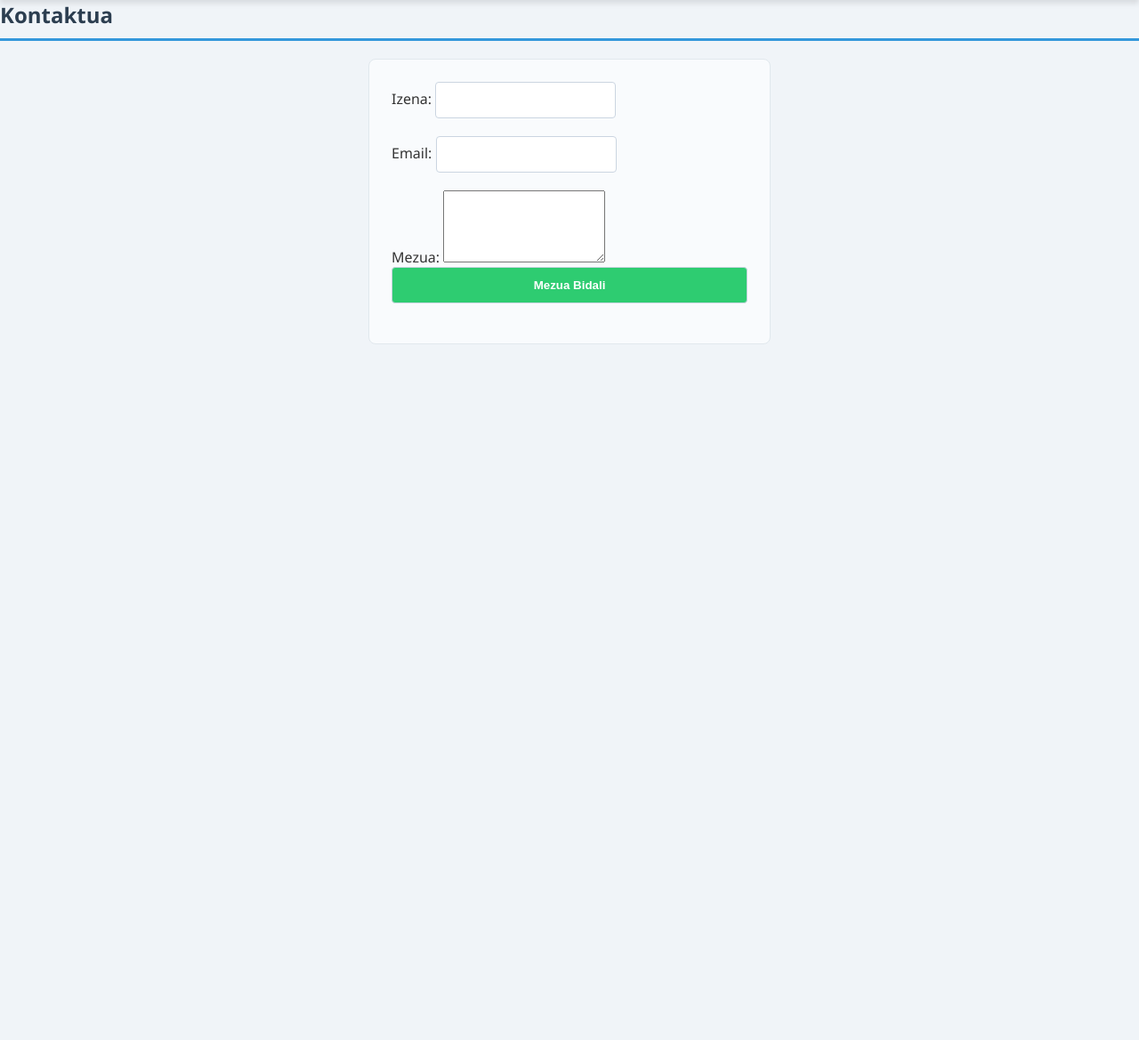
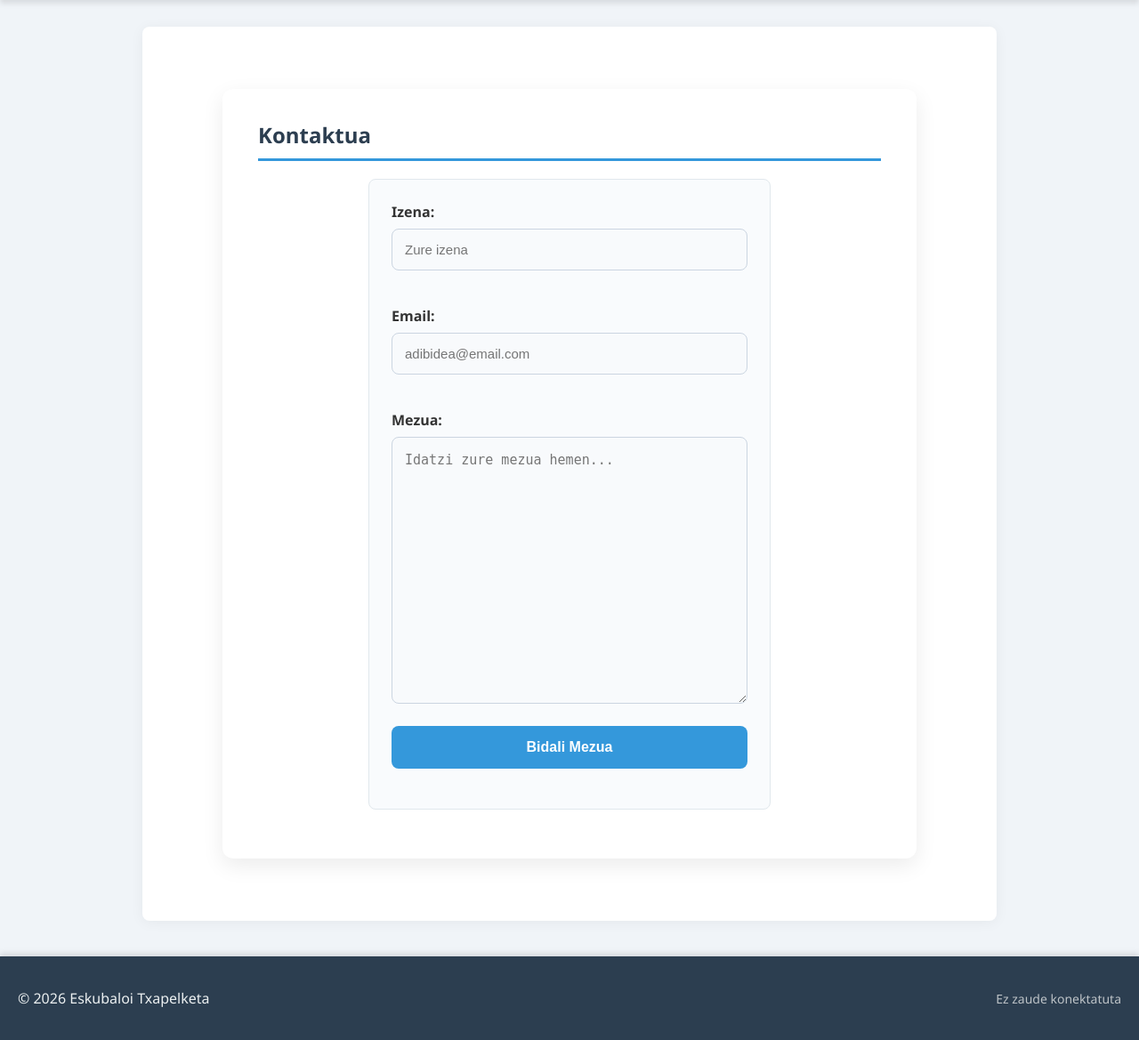
Before and after one commit to maiteuu/T5E3ML, a PHP site: page /kontaktua.php in a window 1280 px wide. Shown: the part 175-1344 px from the top of the page at 89% size. Before the commit the page ends 562 px from the top, so only its background shows below. Run offline with PHP 8.4, Linux system fonts and the light colour scheme.

Commit message:
WEB FUNTZIONALA BAINA EZ DEFINITIBOA.
    ________
   /_______/\
   \ \    / /
 ___\ \__/_/___
/____\ \______/\
\ \   \/ /   / /
 \ \  / /\  / /
  \ \/ /\ \/ /
   \_\/  \_\/

```diff
--- a/Erronka WEB/ErronkaBerriaWEB/css/CSS.css
+++ b/Erronka WEB/ErronkaBerriaWEB/css/CSS.css
@@ -228,3 +228,145 @@ button {
 .carousel-btn.next {
     right: 10px;
 }
+
+
+/* =========================================
+   KONTAKTUA / FORMULARIO DE CONTACTO
+========================================= */
+
+.contacto-section {
+    max-width: 700px;
+    /* Un poco más ancho para el texto */
+    margin: 40px auto;
+    background-color: #ffffff;
+    padding: 35px 40px;
+    border-radius: 12px;
+    box-shadow: 0 8px 25px rgba(0, 0, 0, 0.08);
+}
+
+.form-group {
+    margin-bottom: 20px;
+}
+
+.form-group label {
+    display: block;
+    margin-bottom: 8px;
+    font-weight: 600;
+}
+
+.form-input,
+.form-textarea {
+    width: 100%;
+    padding: 14px;
+    border: 1px solid #cbd5e1;
+    border-radius: 8px;
+    box-sizing: border-box;
+    font-size: 15px;
+    background-color: #f8fafc;
+}
+
+.form-textarea {
+    resize: vertical;
+    min-height: 300px;
+    /* AQUÍ: Aumentado de 120px a 300px */
+    line-height: 1.5;
+}
+
+.form-input:focus,
+.form-textarea:focus {
+    outline: none;
+    border-color: #3498db;
+    background-color: #ffffff;
+    box-shadow: 0 0 0 3px rgba(52, 152, 219, 0.2);
+}
+
+.form-btn {
+    width: 100%;
+    background-color: #3498db;
+    color: white;
+    padding: 15px;
+    border: none;
+    border-radius: 8px;
+    font-size: 16px;
+    font-weight: bold;
+    cursor: pointer;
+    transition: background 0.3s;
+}
+
+.form-btn:hover {
+    background-color: #2980b9;
+}
+
+.mensaje-exito {
+    background-color: #d4edda;
+    color: #155724;
+    padding: 15px;
+    border-radius: 8px;
+    text-align: center;
+    margin-bottom: 25px;
+}
+
+
+/* =========================================
+                    FOOTER
+========================================= */
+
+footer {
+    background-color: #2c3e50;
+    color: #ecf0f1;
+    padding: 20px;
+    margin-top: 40px;
+    box-shadow: 0 -4px 6px rgba(0, 0, 0, 0.1);
+}
+
+.footer-edukia {
+    display: flex;
+    justify-content: space-between;
+    align-items: center;
+}
+
+.footer-erabiltzailea p {
+    margin: 0;
+    font-size: 14px;
+    color: #bdc3c7;
+}
+
+
+/* Botón oculto por defecto */
+
+.gorantz-botoia {
+    position: fixed;
+    bottom: 20px;
+    right: 20px;
+    background-color: #ffffff;
+    padding: 10px;
+    border-radius: 50%;
+    box-shadow: 0 4px 10px rgba(0, 0, 0, 0.2);
+    opacity: 0;
+    visibility: hidden;
+    transition: all 0.3s ease;
+}
+
+
+/* Cuando aparece */
+
+.gorantz-botoia.visible {
+    opacity: 1;
+    visibility: visible;
+}
+
+.gorantz-botoia:hover {
+    background-color: #2980b9;
+    transform: scale(1.1);
+}
+
+.gorantz-botoia img {
+    width: 25px;
+    height: 25px;
+    display: block;
+    transition: 0.33s ease;
+}
+
+.gorantz-botoia:hover img {
+    transform: scaleX(-1);
+}
--- /dev/null
+++ b/Erronka WEB/ErronkaBerriaWEB/footer.php
@@ -0,0 +1,47 @@
+<footer>
+    <div class="footer-edukia">
+
+        <p>&copy; <?php echo date("Y"); ?> Eskubaloi Txapelketa</p>
+
+        <div class="footer-ekintzak">
+            <!-- Botón volver arriba -->
+            <a href="#top" class="gorantz-botoia">
+                <img src="Irudiak/Footer/Flechita.png" alt="Gora joan">
+            </a>
+        </div>
+
+        <div class="footer-erabiltzailea">
+            <?php
+            if (isset($_SESSION['erabiltzailea'])) {
+                echo "<p>👤 " . $_SESSION['erabiltzailea'] . "</p>";
+            } else {
+                echo "<p>Ez zaude konektatuta</p>";
+            }
+            ?>
+        </div>
+
+    </div>
+</footer>
+
+<!-- JavaScript -->
+<script>
+document.addEventListener("DOMContentLoaded", function () {
+    const header = document.getElementById("goiburua");
+    const boton = document.querySelector(".gorantz-botoia");
+
+    const observer = new IntersectionObserver(
+        function (entries) {
+            entries.forEach(entry => {
+                if (entry.isIntersecting) {
+                    boton.classList.remove("visible");
+                } else {
+                    boton.classList.add("visible");
+                }
+            });
+        },
+        { threshold: 0 }
+    );
+
+    observer.observe(header);
+});
+</script>
--- a/Erronka WEB/ErronkaBerriaWEB/goiburua.php
+++ b/Erronka WEB/ErronkaBerriaWEB/goiburua.php
@@ -12,12 +12,12 @@ if (session_status() === PHP_SESSION_NONE) {
     <title>DAW Proiektua</title>
     <link rel="stylesheet" href="css/CSS.css">
 </head>
-<body>
-    <header>
+<body id="top">
+
+    <header id="goiburua">
         <h1>Eskubaloi Txapelketa</h1>
         <div class="erabiltzaile-info">
             <?php
-            // Logeatuta badago, bere izena eta rola erakutsi
             if (isset($_SESSION['erabiltzailea'])) {
                 echo "<p>👤 " . $_SESSION['erabiltzailea'] . " | Rola: " . $_SESSION['rola'] . "</p>";
                 echo '<a href="logout.php">Saioa Itxi</a>';
@@ -32,7 +32,6 @@ if (session_status() === PHP_SESSION_NONE) {
                 <li><a href="index.php">Hasiera (Sailkapena)</a></li>
                 <li><a href="berriak.php">Berriak</a></li>
                 <?php
-                // ROL DESBERDINEN FUNTZIONALTASUNA: Admin-ak bakarrik ikusten du "Kudeatu"
                 if (isset($_SESSION['rola'])) {
                     echo '<li><a href="kontaktua.php"> Kontaktua </a></li>';
                 }
--- a/Erronka WEB/ErronkaBerriaWEB/kontaktua.php
+++ b/Erronka WEB/ErronkaBerriaWEB/kontaktua.php
@@ -35,33 +35,45 @@ if ($_SERVER["REQUEST_METHOD"] == "POST") {
     $root->appendChild($nuevoMensaje);
 
     if ($xml->save($archivoXML)) {
-        $mezua = "<p class='mensaje-exito'>Mezua bidali egin da. :)</p>";
+        $mezua = "<div class='mensaje-exito'>Mezua ondo bidali da. Laster jarriko gara zurekin harremanetan! :)</div>";
     } else {
-        $mezua = "<p class='mensaje-error'>Errorea XML fitxategia idazterakoan. Ziurtatu direktorioak baimenak dituela.</p>";
+        $mezua = "<div class='mensaje-error'>Errorea XML fitxategia idazterakoan. Ziurtatu direktorioak baimenak dituela.</div>";
     }
 }
 ?>
 
+<link rel="stylesheet" href="css/CSS.css">
+
+<main>
     <section class="contacto-section">
         <h2>Kontaktua</h2>
+
         <?php echo $mezua; ?>
 
         <form method="POST" action="kontaktua.php" class="contacto-form">
             <div class="form-group">
                 <label for="izena">Izena:</label>
-            <input type="text" id="izena" name="izena" class="form-input" required>
+                <input type="text" id="izena" name="izena" class="form-input" placeholder="Zure izena" required>
             </div>
+
             <div class="form-group">
                 <label for="email">Email:</label>
-            <input type="email" id="email" name="email" class="form-input" required>
+                <input type="email" id="email" name="email" class="form-input" placeholder="adibidea@email.com" required>
             </div>
+
             <div class="form-group">
                 <label for="testua">Mezua:</label>
-            <textarea id="testua" name="testua" rows="5" class="form-input" required></textarea>
+                <textarea id="testua" name="testua" class="form-textarea" placeholder="Idatzi zure mezua hemen..." required></textarea>
             </div>
-        <button type="submit" class="btn-enviar">Mezua Bidali</button>
+
+            <button type="submit" class="form-btn">Bidali Mezua</button>
         </form>
     </section>
+</main>
+
+<?php
+include 'footer.php';
+?>
 
 </body>
 </html>
--- a/Erronka WEB/ErronkaBerriaWEB/kudeaketa.php
+++ b/Erronka WEB/ErronkaBerriaWEB/kudeaketa.php
@@ -55,6 +55,9 @@ include 'db.php';
         <button type="submit" class="btn-primary">Eguneratu DB-a</button>
     </form>
 </main>
-<?php $konexioa->close(); ?>
+<?php
+$konexioa->close(); // Konexioa itxi
+include 'footer.php';
+?>
 </body>
 </html>
--- a/Erronka WEB/ErronkaBerriaWEB/kudeatu.php
+++ b/Erronka WEB/ErronkaBerriaWEB/kudeatu.php
@@ -55,6 +55,9 @@ include 'db.php';
         <button type="submit" class="btn-primary">Eguneratu DB-a</button>
     </form>
 </main>
-<?php $konexioa->close(); ?>
+<?php
+$konexioa->close(); // Konexioa itxi
+include 'footer.php';
+?>
 </body>
 </html>
--- a/Erronka WEB/ErronkaBerriaWEB/login.php
+++ b/Erronka WEB/ErronkaBerriaWEB/login.php
@@ -78,4 +78,9 @@ include 'goiburua.php';
     </form>
 </main>
 </body>
+
+<?php
+include 'footer.php';
+?>
+
 </html>
```
Also changed, not shown: Erronka WEB/ErronkaBerriaWEB/Irudiak/Videoa/BIDEOA HEMEN TXERTATU BEHAR DA.txt (added, +80 -0 lines), Erronka WEB/ErronkaBerriaWEB/berriak.php (+42 -4 lines), Erronka WEB/ErronkaBerriaWEB/index.php (+5 -5 lines), Erronka WEB/ErronkaBerriaWEB/Irudiak/Footer/Flechita (1).png (added), Erronka WEB/ErronkaBerriaWEB/Irudiak/Footer/Flechita.png (added), Erronka WEB/ErronkaBerriaWEB/Irudiak/Videoa/hq720.jpg (added). Lines whose indentation alone changed are shown as unchanged.
